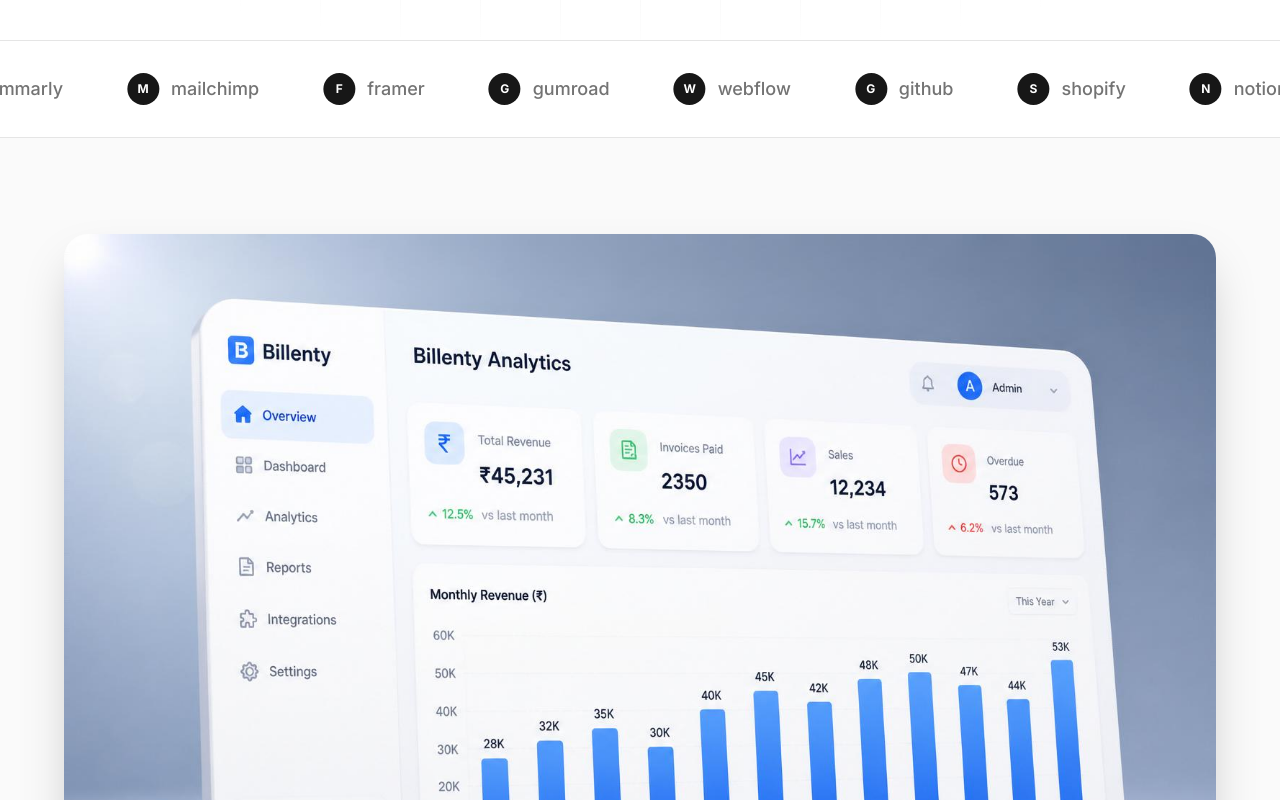
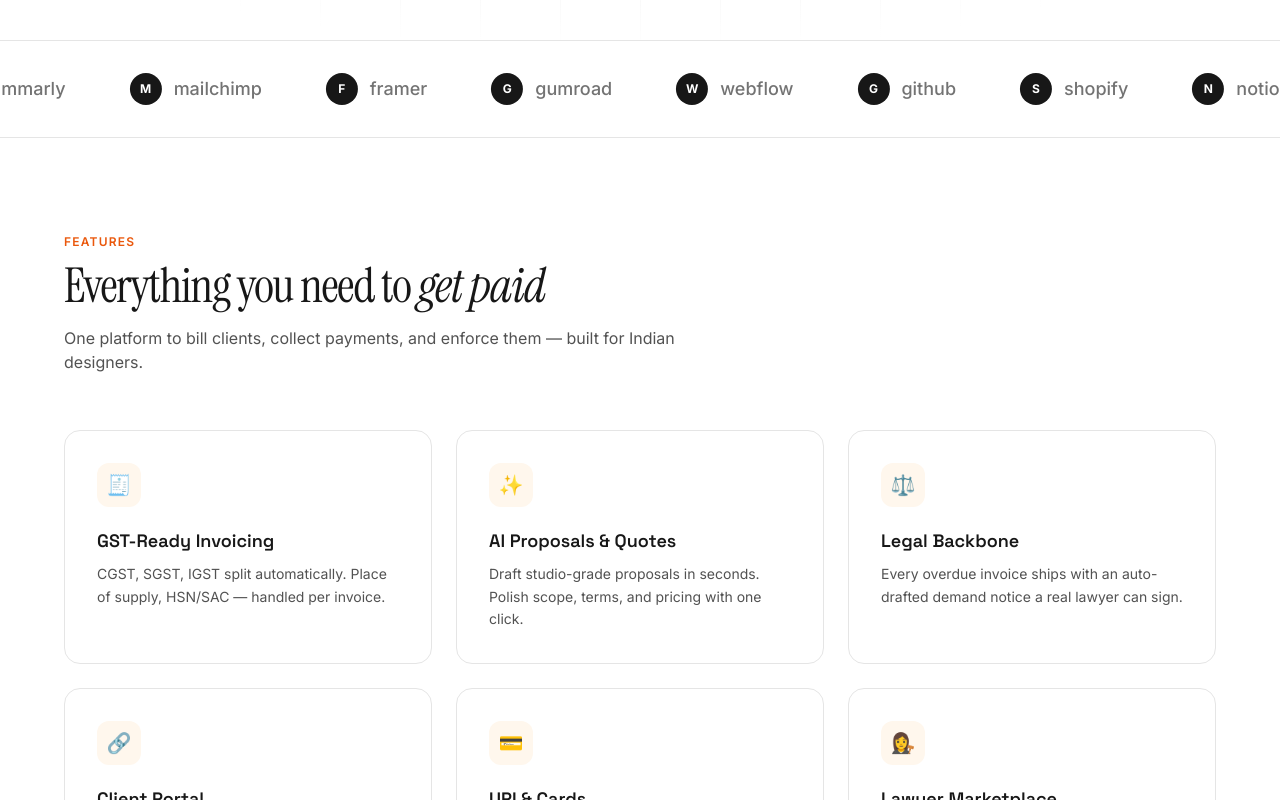
Before and after one commit to ramlimicheal/bond-git, a React (Vite) app: page / in a window 1280 px wide. Shown: the part 440-1240 px from the top of the page. Built offline with nearby package versions, Linux system fonts and the light colour scheme; what @lovable.dev/cloud-auth-js would draw is missing.

Commit message:
Changes
Co-authored-by: ramlimicheal <52813504+ramlimicheal@users.noreply.github.com>

```diff
--- a/components/LandingPage.tsx
+++ b/components/LandingPage.tsx
@@ -155,19 +155,7 @@ const LogoMarquee: React.FC = () => (
   </section>
 );
 
-const DashboardShowcase: React.FC = () => (
-  <section className="relative py-24 px-6 bg-neutral-50">
-    <div className="max-w-6xl mx-auto">
-      <img
-        src={dashboardImg}
-        alt="Billenty dashboard preview"
-        width={1600}
-        height={1104}
-        className="w-full rounded-3xl shadow-2xl"
-      />
-    </div>
-  </section>
-);
+const DashboardShowcase: React.FC = () => null;
 
 const Features: React.FC = () => (
   <section id="features" className="py-24 px-6 bg-white">
```
